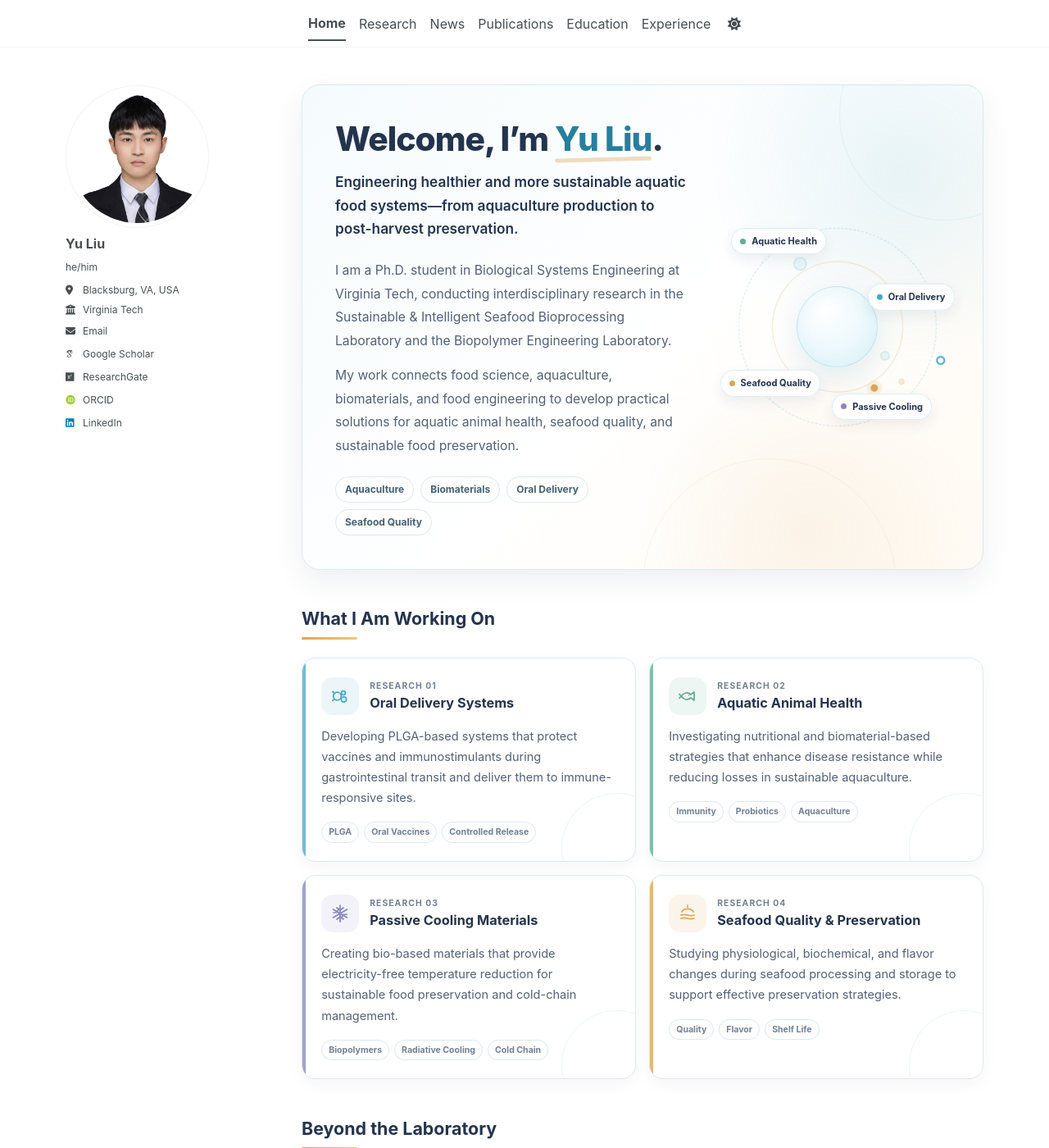
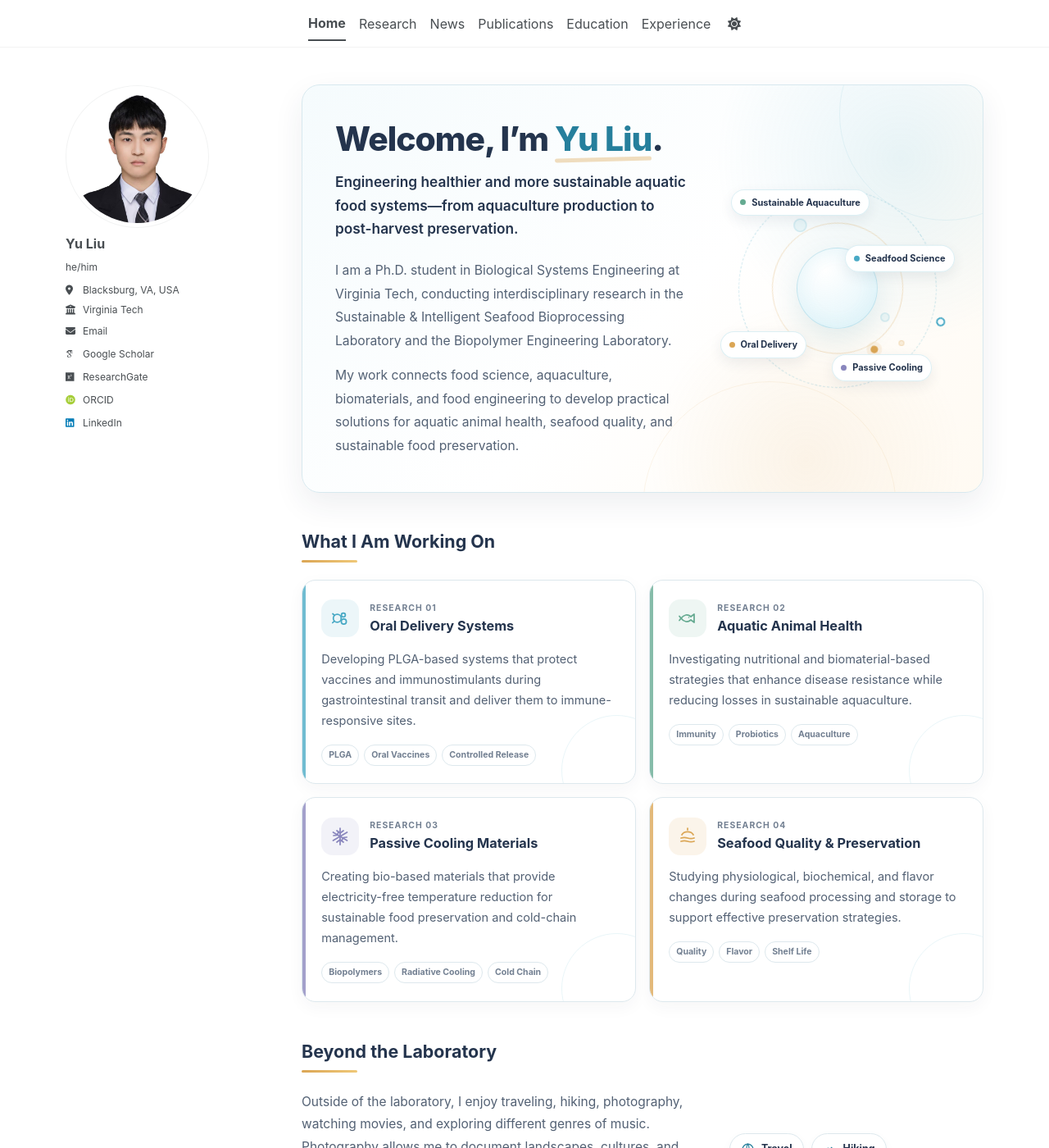
Before and after one commit to yuliu0322/yuliu0322.github.io, a Jekyll site: the page built from _pages/about.md, in a window 1280 px wide and 1400 px high. Shown: the whole window at 82% size. Built offline with Jekyll 4.4.1, drawn with Linux system fonts in a browser that asks for light colours; some web fonts are replaced; a script bundle is joined from its source files by our own code; library files that are not in the unit come from our copies.

Commit message:
Update about.md

```diff
--- a/_pages/about.md
+++ b/_pages/about.md
@@ -150,23 +150,6 @@ redirect_from:
 
 .home-description + .home-description {
   margin-top: 0.85rem;
-}
-
-.home-keywords {
-  display: flex;
-  flex-wrap: wrap;
-  gap: 8px;
-  margin-top: 1.4rem;
-}
-
-.home-keyword {
-  padding: 6px 11px;
-  color: #466072;
-  border: 1px solid #dbe9ee;
-  border-radius: 999px;
-  background: rgba(255, 255, 255, 0.72);
-  font-size: 0.75rem;
-  font-weight: 650;
 }
 
 
@@ -864,13 +847,6 @@ html[data-theme="dark"] .home-research-card:hover {
         seafood quality, and sustainable food preservation.
       </p>
 
-      <div class="home-keywords" aria-label="Research keywords">
-        <span class="home-keyword">Aquaculture</span>
-        <span class="home-keyword">Biomaterials</span>
-        <span class="home-keyword">Oral Delivery</span>
-        <span class="home-keyword">Seafood Quality</span>
-      </div>
-
     </div>
 
 
@@ -888,11 +864,11 @@ html[data-theme="dark"] .home-research-card:hover {
       <div class="home-visual-core"></div>
 
       <div class="home-visual-node home-visual-node--health">
-        Aquatic Health
+        Sustainable Aquaculture
       </div>
 
       <div class="home-visual-node home-visual-node--delivery">
-        Oral Delivery
+        Seadfood Science
       </div>
 
       <div class="home-visual-node home-visual-node--cooling">
@@ -900,7 +876,7 @@ html[data-theme="dark"] .home-research-card:hover {
       </div>
 
       <div class="home-visual-node home-visual-node--quality">
-        Seafood Quality
+        Oral Delivery
       </div>
 
       <span class="home-microsphere home-microsphere--one"></span>
```
